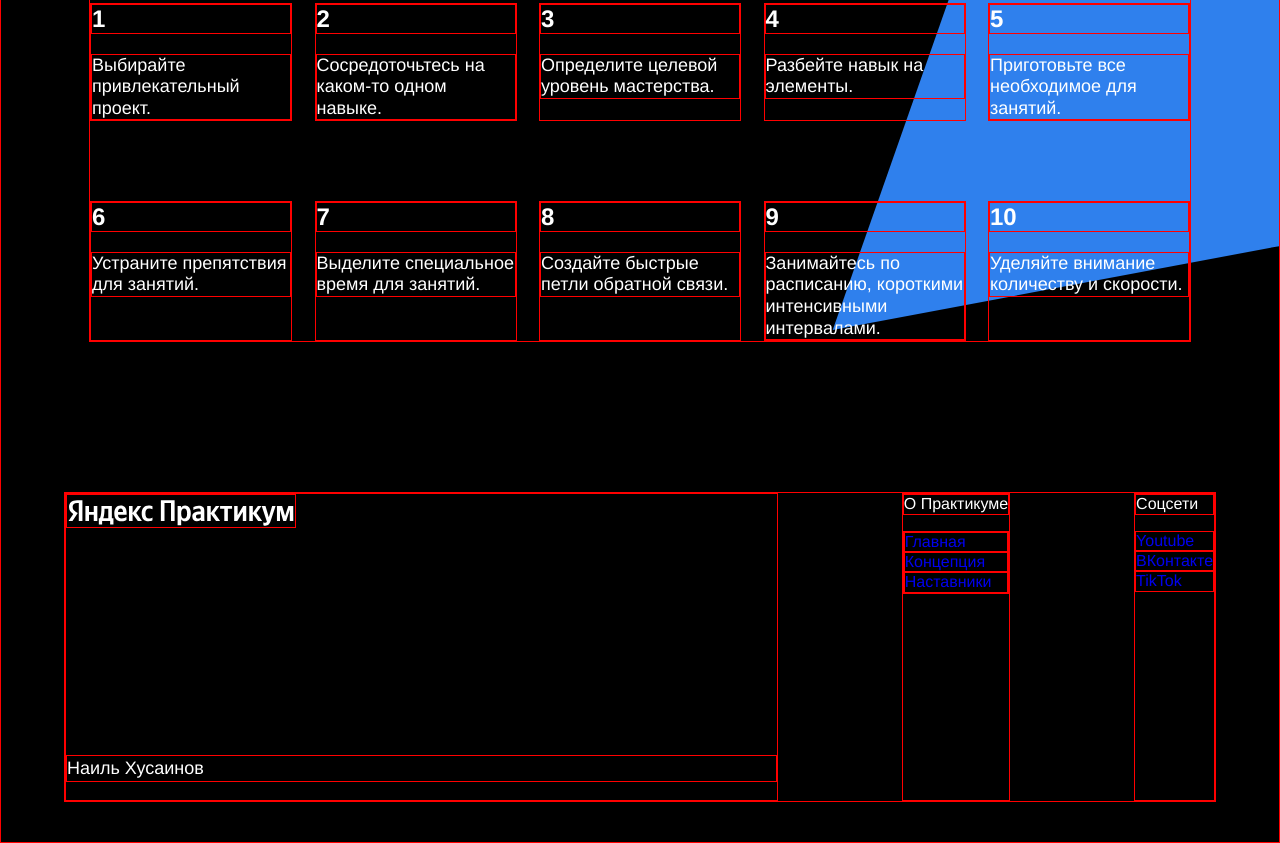
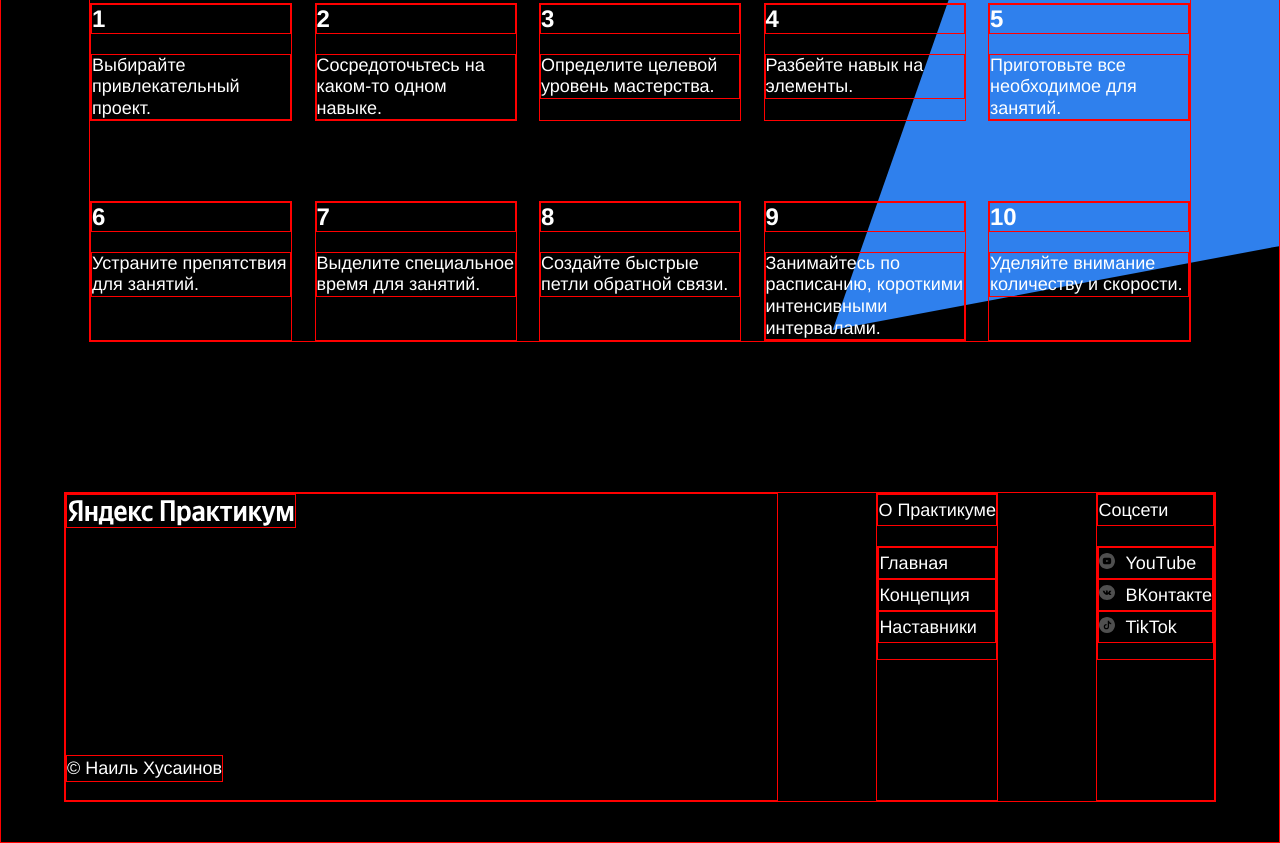
Before and after one commit to Nail-Khusainov/how-to-learn, a plain HTML site: page index.html in a window 1280 px wide. Shown: the part 3181-4024 px from the top of the page. Drawn offline with Linux system fonts and the light colour scheme.

Commit message:
верстка закончена

```diff
--- a/index.html
+++ b/index.html
@@ -141,21 +141,26 @@
   <div class="footer__columns">
     <div class="footer__column column_content_copyright">
       <img class="logo logo_place_footer" src="./images/logo_place_footer.svg" alt="не удалось загрузить изображение">
-      <p class="footer__author">Наиль Хусаинов</p>
+      <p class="footer__author">&copy Наиль Хусаинов</p>
     </div>
     <div class="footer__column column_content_info">
       <p class="footer__column-heading">О Практикуме</p>
       <div class="footer__column-links">
-        <a href="#" class="link column-link" target="_blank">Главная</a>
-        <a href="#" class="link column-link" target="_blank">Концепция</a>
-        <a href="#" class="link column-link" target="_blank">Наставники</a>
+        <a href="#" class="link footer__column-link" target="_blank">Главная</a>
+        <a href="#" class="link footer__column-link" target="_blank">Концепция</a>
+        <a href="#" class="link footer__column-link" target="_blank">Наставники</a>
       </div>
     </div>
     <div class="footer__column column_content_social">
       <p class="footer__column-heading">Соцсети</p>
-      <a href="#" class="link column-link" target="_blank">Youtube</a>
-      <a href="#" class="link column-link" target="_blank">ВКонтакте</a>
-      <a href="#" class="link column-link" target="_blank">TikTok</a>
+      <div class="footer__column-links">
+      <a href="#" class="link footer__column-link" target="_blank">
+        <img class="footer__social-icon" src="./images/youtube-icon.svg" alt="не удалось загрузить изображение">YouTube</a>
+      <a href="#" class="link footer__column-link" target="_blank">
+        <img class="footer__social-icon" src="./images/vk_color_white.svg" alt="не удалось загрузить изображение">ВКонтакте</a>
+      <a href="#" class="link footer__column-link" target="_blank">
+        <img class="footer__social-icon" src="./images/tiktok-icon.svg" alt="не удалось загрузить изображение">TikTok</a>
+        </div>
     </div>
 
 
--- a/styles/style.css
+++ b/styles/style.css
@@ -367,21 +367,39 @@ color: white;
   line-height: 25px;
   font-size: 18px;
   font-weight: normal;
-  margin: 18px 0;
+  margin: 18px auto 18px 0;
 }
 
 .column_content_social {
   display:flex;
   flex-direction: column;
+
 }
 
 .footer__column-links {
   display:flex;
   flex-direction: column;
+  padding-bottom: 16px;
+
+}
+
+.footer__column-link {
+  color: white;
+  line-height: 30px;
+  font-size: 18px;
+  font-weight: normal;
 }
 
 .footer__column-heading {
   margin-top: 0;
+  margin-bottom: 20px;
+  line-height: 30px;
+  font-size: 18px;
+  font-weight: 600px;
+}
+
+.footer__social-icon {
+  margin-right: 10px;
 }
 
 .logo_place_footer {
```
